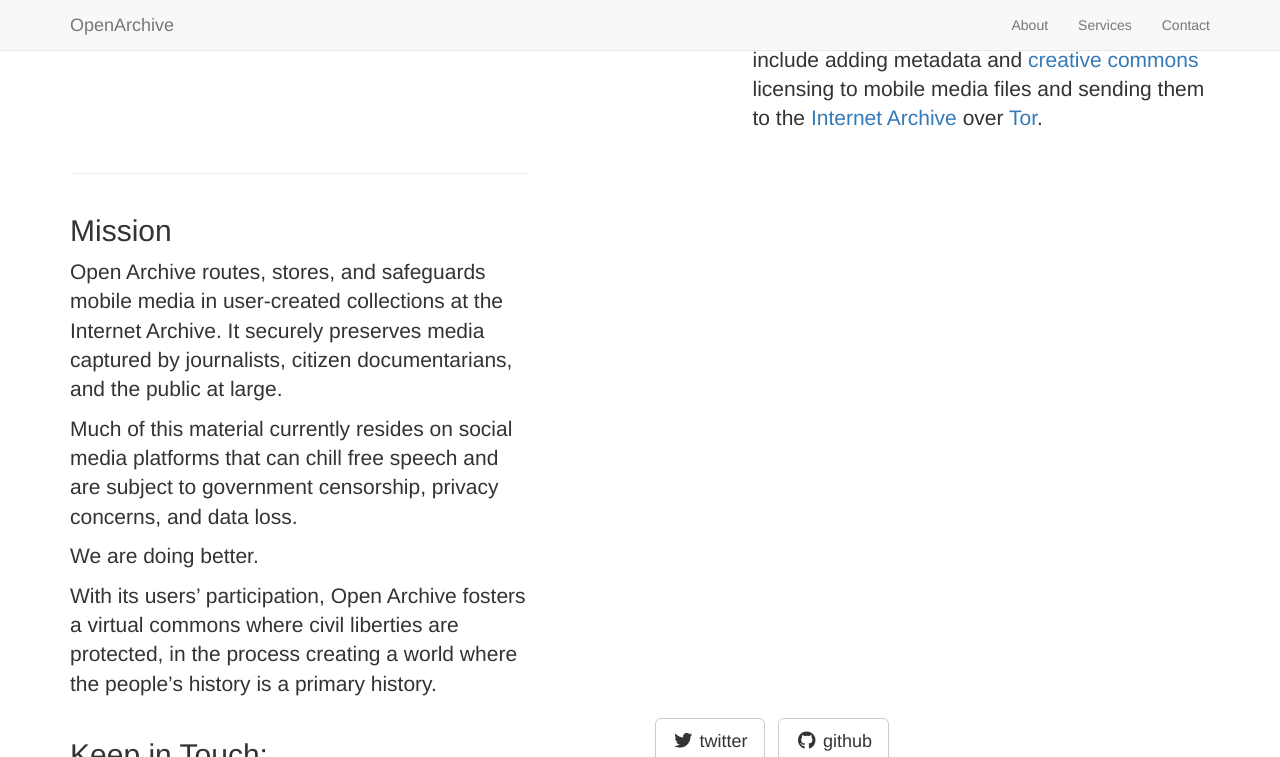
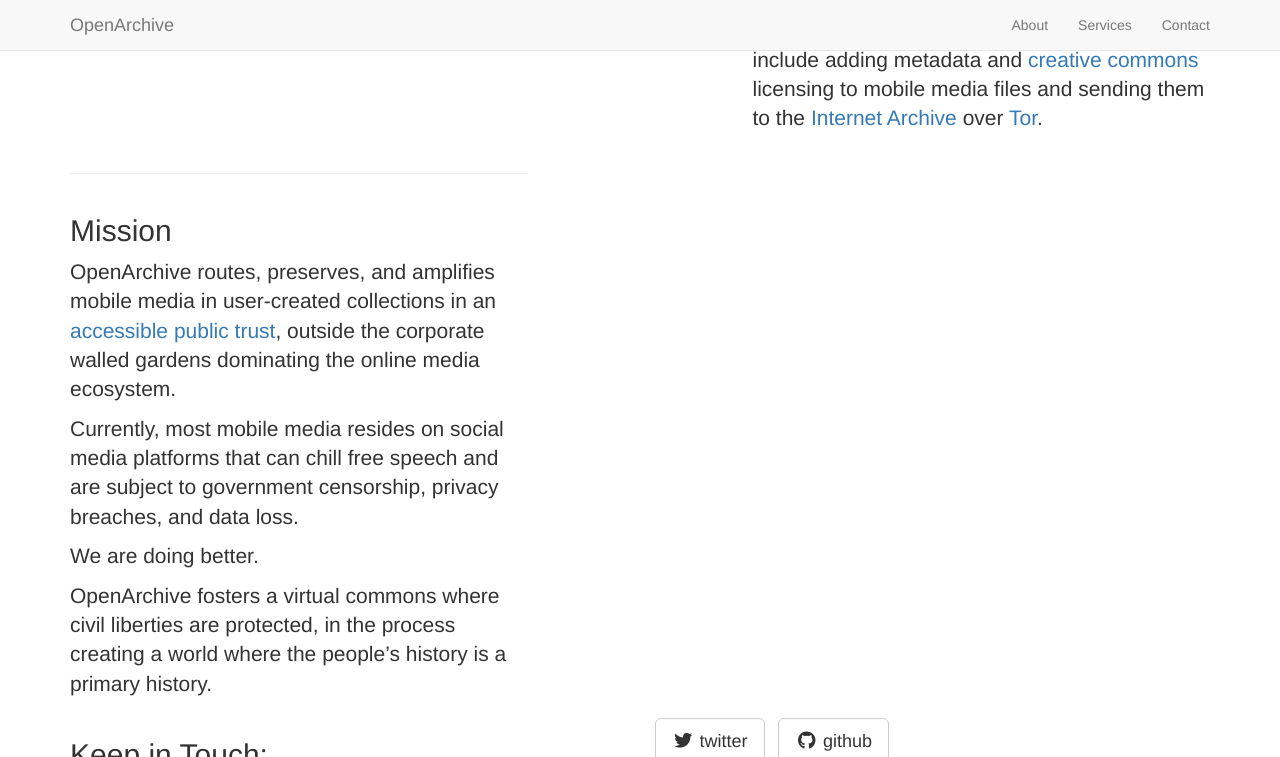
Before and after one commit to mattl/open-archive.org, a Jekyll site: the page built from _posts/2014-09-23-services-3.markdown, in a window 1280 px wide and 900 px high, scrolled down 514 px, cut to the strip 0-757 px from the top of the window. Built offline with Jekyll 4.4.1, drawn with Linux system fonts in a browser that asks for light colours; nearby versions of some CDN libraries; library files that are not in the unit come from our copies.

Commit message:
Update 2014-09-23-services-3.markdown

```diff
--- a/_posts/2014-09-23-services-3.markdown
+++ b/_posts/2014-09-23-services-3.markdown
@@ -5,12 +5,11 @@
 title: Mission
 description: |
 ---
-Open Archive routes, stores, and safeguards mobile media in user-created collections at the Internet Archive. It securely preserves media captured by journalists, citizen documentarians, and the public at large.
+OpenArchive routes, preserves, and amplifies mobile media in user-created collections in an <a href="www.archive.org">accessible public trust</a>, outside the corporate walled gardens dominating the online media ecosystem.
 
-Much of this material currently resides on social media platforms that can chill free speech and are subject to  government censorship, privacy concerns, and data loss.
+Currently, most mobile media resides on social media platforms that can chill free speech and are subject to government censorship, privacy breaches, and data loss.
 
-We are doing better.
+<p>We are doing better.
+</p>
 
-
-
-With its users' participation, Open Archive fosters a virtual commons where civil liberties are protected, in the process creating a world where the people’s history is a primary history.
+OpenArchive fosters a virtual commons where civil liberties are protected, in the process creating a world where the people’s history is a primary history.
```
